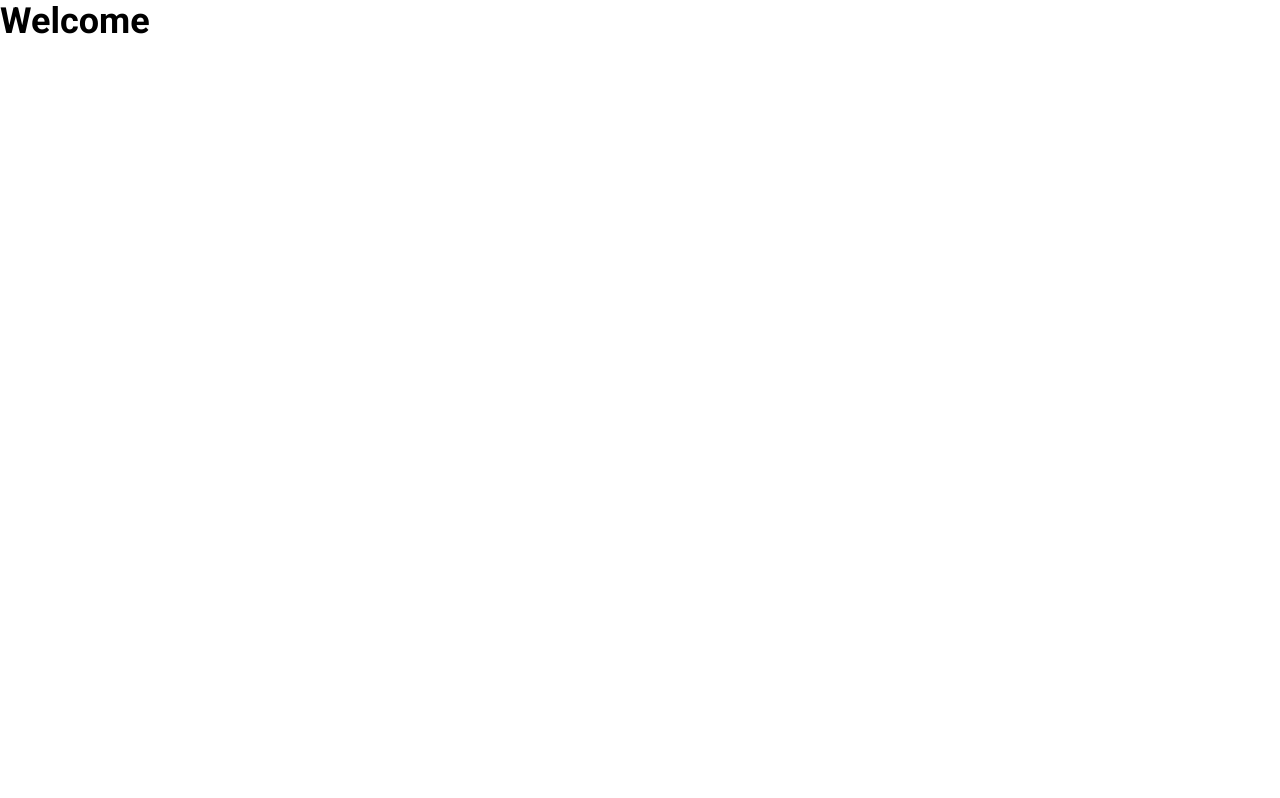
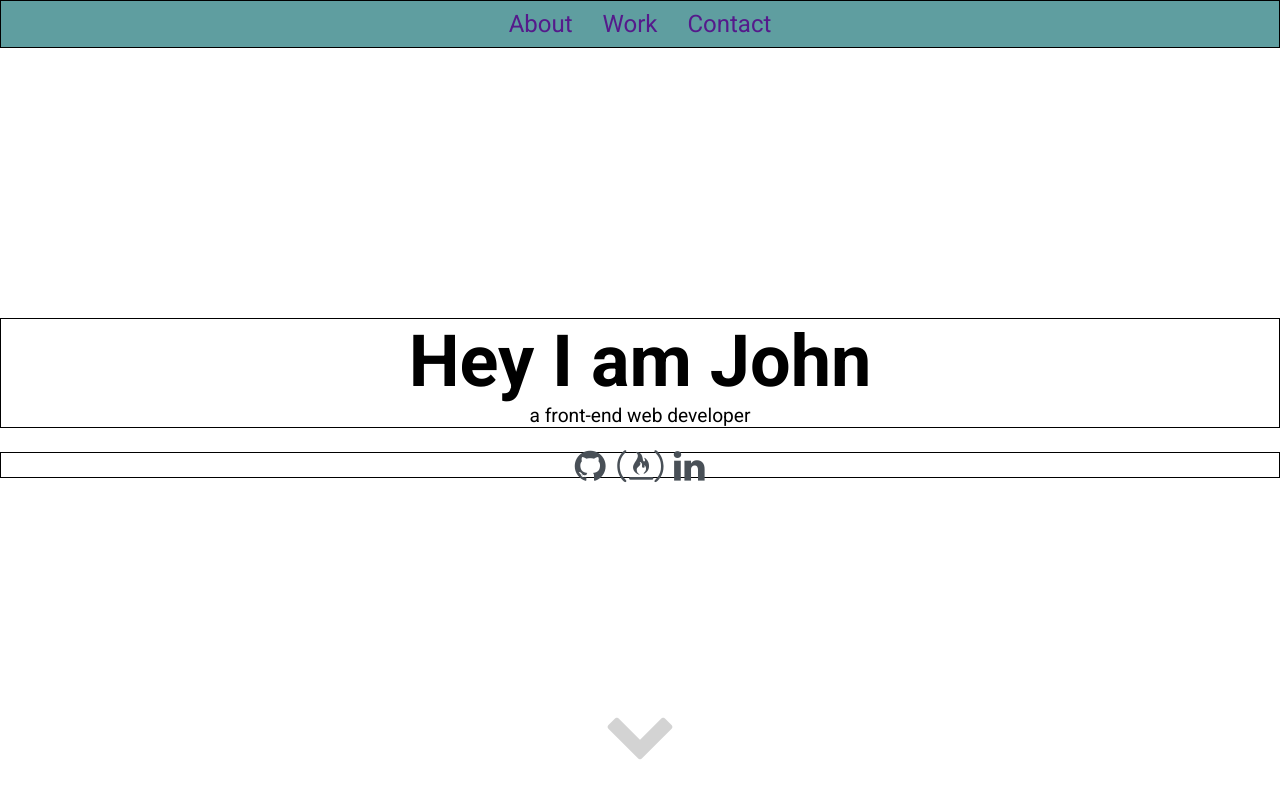
Before and after one commit to johnbosch21/personal-portfolio-page, a plain HTML site: page index.html in a window 1280 px wide. Drawn offline with Linux system fonts and the light colour scheme.

Commit message:
add basic navbar and welcome section

```diff
--- a/index.html
+++ b/index.html
@@ -3,24 +3,35 @@
 <head>
   <meta charset="UTF-8" />
   <meta name="viewport" content="width=device-width, initial-scale=1.0">
-  <title>Personal Portfolio Page</title>
+  <title>John Bosch</title>
   <link rel="preconnect" href="https://fonts.gstatic.com">
   <link href="https://fonts.googleapis.com/css2?family=Roboto:ital,wght@0,100;0,300;0,400;0,500;0,700;0,900;1,100;1,300;1,400;1,500;1,700;1,900&display=swap" rel="stylesheet">
   <link rel="stylesheet" href="./style.css" />
+  <link rel="stylesheet" href="https://cdnjs.cloudflare.com/ajax/libs/font-awesome/4.7.0/css/font-awesome.min.css">
 </head>
 
 <body>
-    <div id="navbar">
+    <nav id="navbar" class="navbar">
         <ul>
+            <a class="nav-link" href="">About</a>
+            <a class="nav-link" href="">Work</a>
+            <a class="nav-link" href="">Contact</a>
+        </ul>
+    </nav>
 
-        </ul>
-    </div>
-
-    <section id="welcome-section">
-        <header>
-            <h1>Welcome</h1>
-            <div class="profile-links"><a href="" id="profile-link"></a></div>
+    <section id="welcome-section" class="welcome-section">
+        <header class="page-header">
+            <h1>Hey I am John</h1>
+            <p>a front-end web developer</p>
         </header>
+        <div class="profile-links">
+            <a href="https://github.com/johnbosch21" class="fa fa-github" target="_blank"></a>
+            <a href="https://www.freecodecamp.org/boschjmd" class="fa fa-free-code-camp" target="_blank"></a>
+            <a href="#" class="fa fa-linkedin"></a>
+        </div>
+        <div class="down-button">
+            <a href="#projects" class="fa fa-chevron-down"></a>
+        </div>
     </section>
 
     <section id="projects">
--- a/style.css
+++ b/style.css
@@ -9,5 +9,98 @@
     font-family: 'Roboto', Arial, Helvetica, sans-serif;
 }
 
+/* navigation section */
+
+.navbar {
+    position: fixed;
+    width: 100%;
+    height: 2rem;
+    border: 1px black solid;
+    display: flex;
+    justify-content: center;
+    align-items: center;
+    background: cadetblue;
+}
+
+.nav-link {
+    text-align: center;
+    text-decoration: none;
+    margin: 0 0.5rem;
+}
+
+/* welcome section */
+
+.welcome-section {
+    width: 100%;
+    height: 100vh;
+    display: flex;
+    flex-direction: column;
+    justify-content: center;
+    align-items: center;
+}
+
+.page-header {
+    width: 100%;
+    display: flex;
+    flex-direction: column;
+    justify-content: center;
+    align-items: center;
+    border: 1px black solid;
+    margin: 1rem;
+}
+
+.page-header h1 {
+    font-size: 3rem;
+    text-align: center;
+}
+
+.page-header p {
+    font-size: 0.8rem;
+    text-align: center;
+}
+
+.profile-links {
+    width: 100%;
+    border: 1px black solid;
+    display: flex;
+    justify-content: center;
+}
+
+.down-button {
+    position: relative;
+    top: 10rem;
+}
+
+/* welcome icon properties */
+
+.fa {
+    text-align: center;
+    text-decoration: none;
+}
+
+.fa-chevron-down {
+    transform: scale(3);
+    color: lightgray;
+    background: none;
+}
+
+.profile-links a {
+    display: block;
+    transform: scale(1.5);
+    color:#495057;;
+    margin: 0 0.5rem;
+}
+
+
+
+
 @media only screen and (max-width: 815px) and (orientation: portrait) {
+    .page-header h1 {
+        font-size: 2rem;
+        text-align: center;
+    }
+
+    .page-header p {
+        font-size: 0.6rem;
+    }
 }
```
